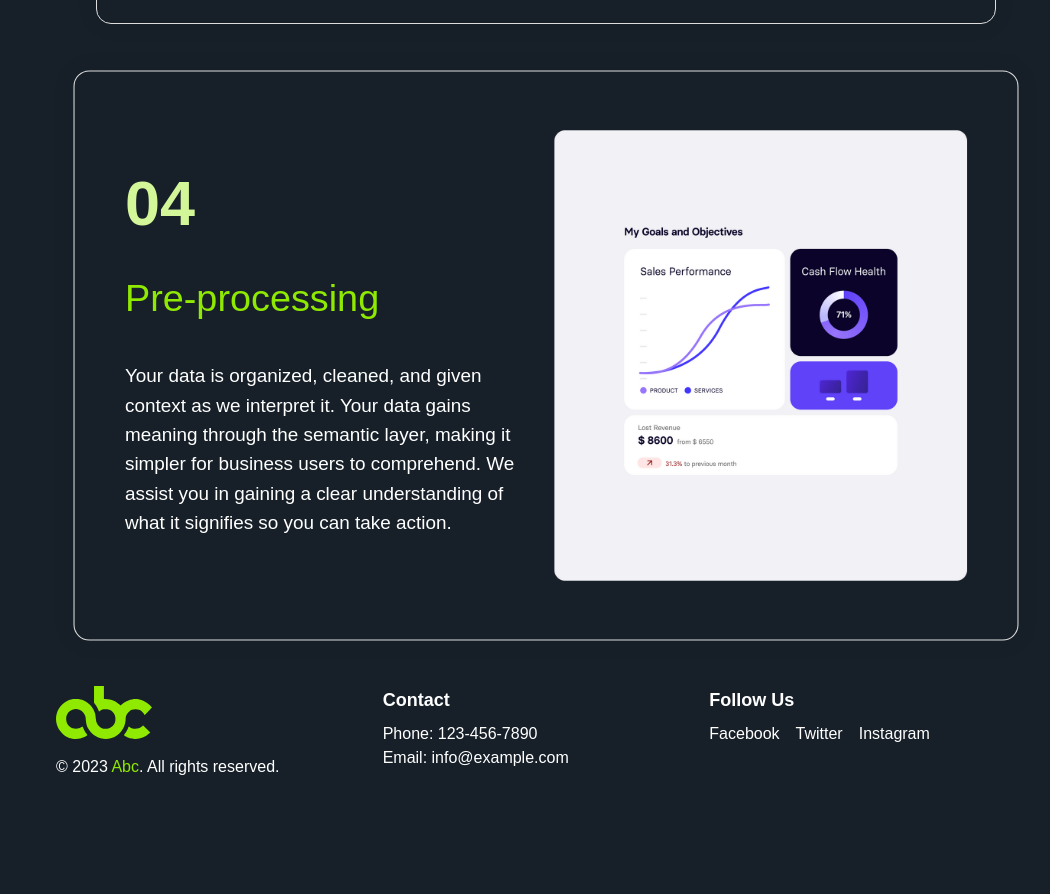
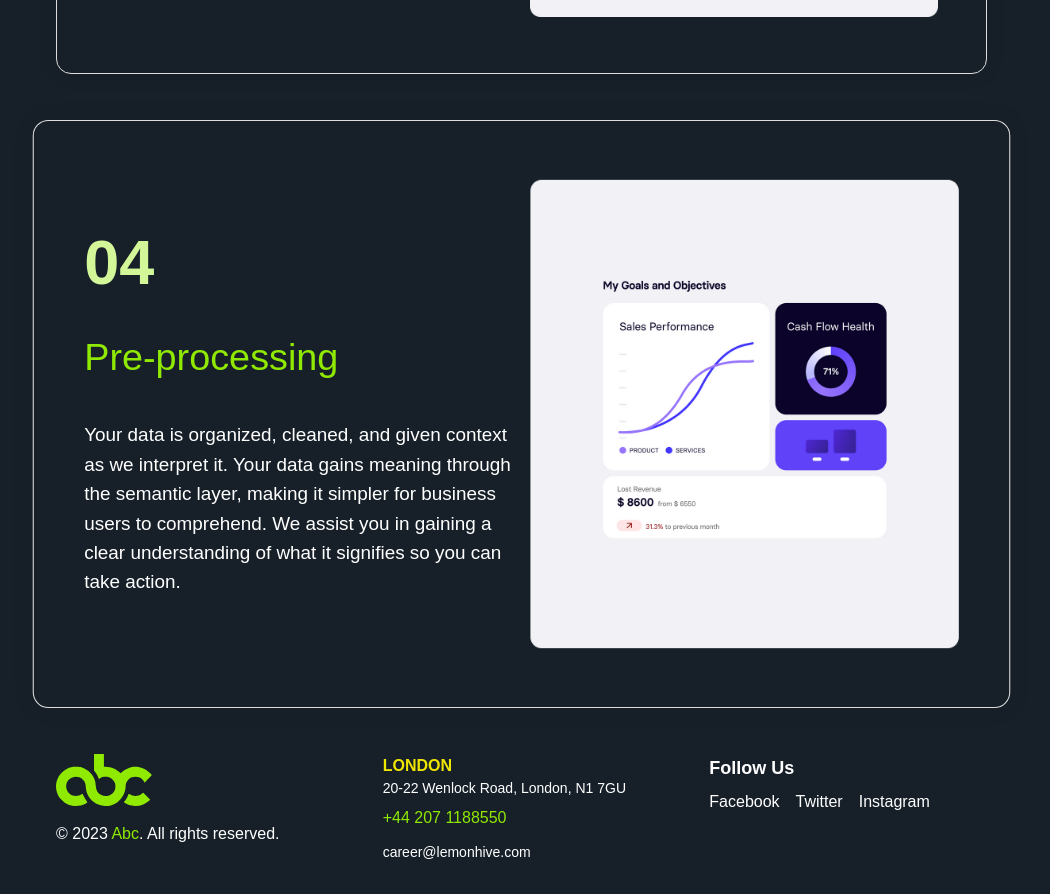
Before and after one commit to Farhad16/lemon-hive, a Next.js app: page / in a window 1280 px wide. Shown: the part 3180-4074 px from the top of the page, without its empty margins (94-1144 px from the left). Before the commit the page ends 3991 px from the top, so only its background shows below. Built offline with nearby package versions, Linux system fonts and the light colour scheme.

Commit message:
Card section done

```diff
--- a/app/globals.css
+++ b/app/globals.css
@@ -84,7 +84,7 @@ body {
 .card {
   position: sticky;
   max-width: 1280px;
-  width: 100%;
+  width: 95%;
   border-radius: 15px;
   overflow: hidden;
   margin-bottom: 220px;
--- a/components/Footer.tsx
+++ b/components/Footer.tsx
@@ -16,9 +16,10 @@ const Footer = () => {
 
         {/* Middle Column */}
         <div className="w-full lg:w-1/3 mt-6 lg:mt-0">
-          <h4 className="text-lg font-bold mb-2">Contact</h4>
-          <p>Phone: 123-456-7890</p>
-          <p>Email: info@example.com</p>
+          <p className="font-bold text-[#EFE600]">LONDON</p>
+          <p className="text-sm">20-22 Wenlock Road, London, N1 7GU</p>
+          <p className="text-[#90E900] mt-2">+44 207 1188550</p>
+          <p className="text-sm mt-3">career@lemonhive.com</p>
         </div>
 
         {/* Right Column */}
--- a/components/card-section/index.tsx
+++ b/components/card-section/index.tsx
@@ -36,8 +36,8 @@ function CardSection() {
 
   useEffect(() => {
     // Elements
-    const cards: any = document.querySelectorAll(".cards .card");
-    const title: any = document.querySelector(".cards .title");
+    const cards: any = document.querySelectorAll(".card");
+    const title: any = document.querySelector(".title");
 
     // Constants
     const OFFSET = 80;
@@ -58,7 +58,7 @@ function CardSection() {
   }, []);
 
   return (
-    <div className="cards">
+    <div>
       <div className="title" />
       {cards.map((card) => (
         <Card key={card.serial} {...card} />
```
